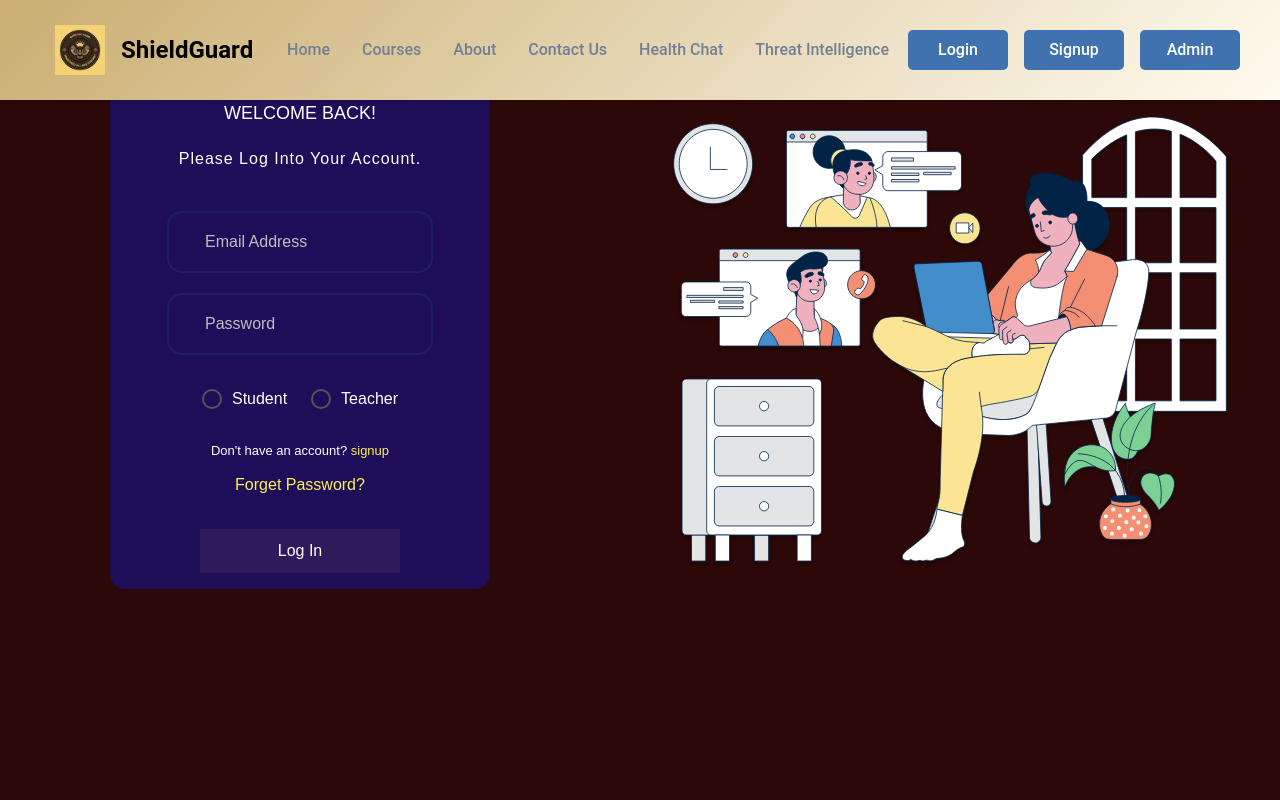
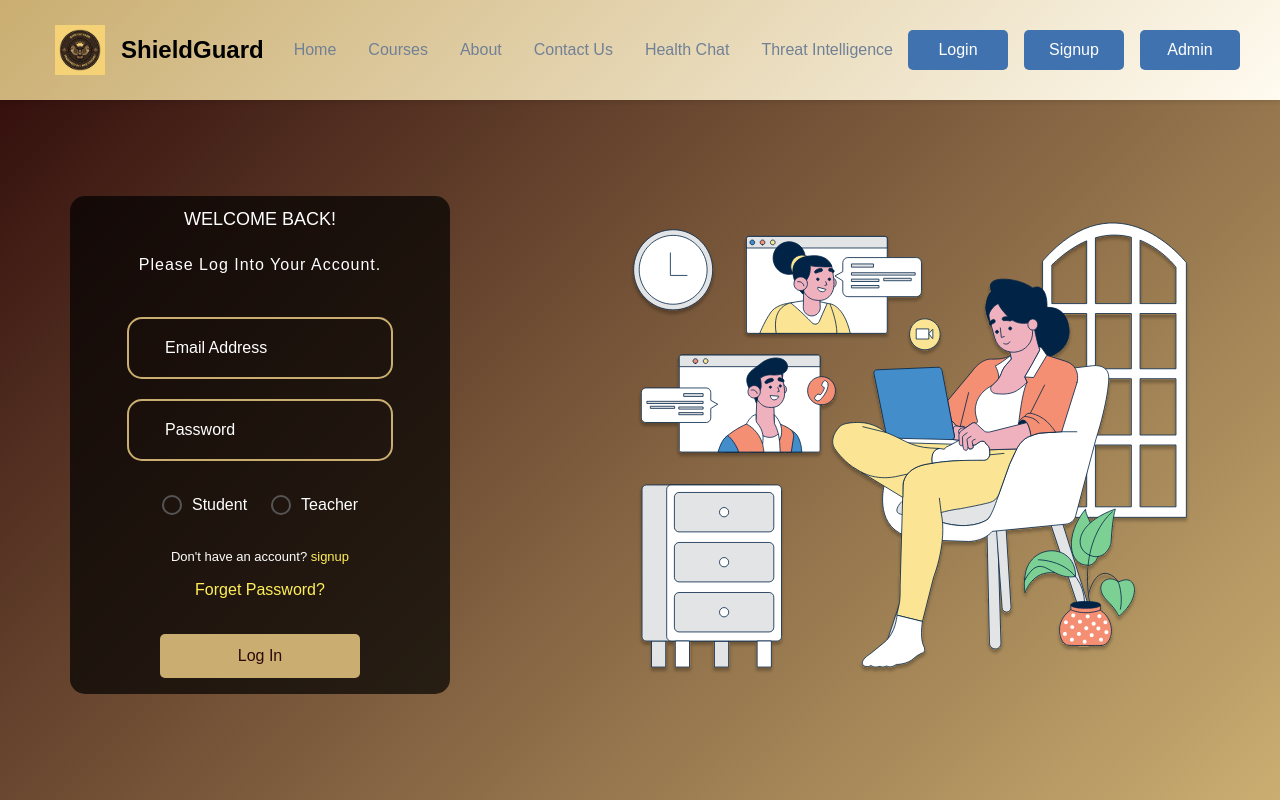
Before and after one commit to THE-DEEPDAS/ShieldGuard, a React (Vite) app in the folder frontend/: page /login in a window 1280 px wide. Built offline with nearby package versions, Linux system fonts and the light colour scheme; no server answers.

Commit message:
login and signup

```diff
--- a/frontend/src/Pages/Home/Landing/Landing.css
+++ b/frontend/src/Pages/Home/Landing/Landing.css
@@ -9,7 +9,7 @@ button:hover {
 
 /* === General Background === */
 body {
-    background-color: #2d0808; /* Set a consistent dark background color */
+    background: linear-gradient(135deg, #c7c426, #caae71); /* Gradient background */
     color: #ffffff; /* Ensure text is readable */
 }
 
--- a/frontend/src/Pages/Login/Login.css
+++ b/frontend/src/Pages/Login/Login.css
@@ -1,8 +1,18 @@
-.main{
-  margin-top: 10vh;
-  margin-left: 10vh;
-  color:white;
+body {
+    background: linear-gradient(135deg, #2d0808, #caae71); /* Gradient background */
+    color: #ffffff; /* Ensure text is readable */
     font-family: sans-serif;
+    min-height: 100vh; /* Ensure full page coverage */
+    margin: 0;
+    display: flex;
+    align-items: center;
+    justify-content: center;
+}
+
+.main {
+    width: 100%;
+    height: 100%; /* Ensure main takes full height */
+    color: #ffffff;
     display: flex;
     gap: 10rem;
     align-items: center;
@@ -13,53 +23,56 @@
     width: 0 !important;
 }
 
-.container{
+.container {
     min-height: auto;
- width:380px;
- background-color: #1e0e5a;
+    width: 380px;
+    background-color: rgba(0, 0, 0, 0.7); /* Semi-transparent black */
     text-align: center;
     border-radius: 15px;
 }
 
-.para1{
+.para1 {
     font-size: large;
     margin-top: 10px;
 }
 
-.logo{
+.logo {
     padding: 15px;
 }
 
-.para{
+.para {
     margin-top: 20px;
     font-size: 16px;
     letter-spacing: 1px;
 }
-.form{
-  margin-top:40px;
+
+.form {
+    margin-top: 40px;
 }
-.input-0{
-    border:0;
+
+.input-0 {
+    border: 0;
     outline: 0;
     background: transparent;
-    border: 2px solid rgb(28, 32, 98);
+    border: 2px solid #caae71; /* Light color for border */
     width: 70%;
-    padding-block: 17px ;
+    padding-block: 17px;
     border-radius: 15px;
     padding-left: 1rem;
-    color: white;
+    color: #ffffff;
 }
 
-.input-0::placeholder{
+.input-0::placeholder {
     font-size: 16px;
     padding-left: 20px;
+    color: #ffffff; /* Ensure placeholder is visible */
 }
 
-.input-2{
-  margin-top:20px;
+.input-2 {
+    margin-top: 20px;
 }
 
-.btns{
+.btns {
     margin-top: 2rem;
     display: flex;
     justify-content: center;
@@ -67,28 +80,30 @@
     margin-bottom: 1rem;
 }
 
-.btns-1{
-  background-color: #2f1a5b;
+.btns-1 {
+    background-color: #caae71; /* Light color for button */
     padding: 10px;
     width: 200px;
+    color: #2d0808; /* Dark text for contrast */
+    border-radius: 5px;
+    cursor: pointer;
 }
 
-.radio-btn{
+.btns-1:hover {
+    background-color: #e6c200; /* Slightly darker shade on hover */
+}
+
+.radio-btn {
     display: flex;
     justify-content: center;
     margin-top: 2rem;
 }
 
-.signup-link{
+.signup-link {
     margin-top: 20px;
     font-size: small;
 }
 
-.signup-link p{
-  color: #fff;
+.signup-link p {
+    color: #ffffff;
 }
-
-/* .signup-link .link{
-  color: green;
-  font-size: medium;
-} */
--- a/frontend/src/Pages/Signup/Styles.css
+++ b/frontend/src/Pages/Signup/Styles.css
@@ -1,111 +1,123 @@
-.section{
+body {
+    background: linear-gradient(135deg, #2d0808, #caae71); /* Gradient background */
+    color: #ffffff; /* Ensure text is readable */
+    font-family: sans-serif;
+    min-height: 100vh; /* Ensure full page coverage */
+    margin: 0;
     display: flex;
     align-items: center;
-   margin-left: 200px;
+    justify-content: center;
 }
 
-.article{
+.section {
+    display: flex;
+    align-items: center;
+    justify-content: center;
+    width: 100%;
+    height: 100%; /* Ensure section takes full height */
+}
+
+.article {
     min-height: auto;
     width: 23rem;
-    color: #FFF;
-    font-family: sans-serif;
-    background-color:#221864;
+    color: #ffffff;
+    background-color: rgba(0, 0, 0, 0.7); /* Semi-transparent black */
     padding: 3px;
     border-radius: 15px;
-    /* box-shadow: 2px 4px 10px black; */
     margin: auto;
     margin-top: 20px;
 }
 
-.logo-1{
+.logo-1 {
     margin-left: 30px;
 }
 
-.header{
+.header {
     text-align: center;
     margin-top: 5px;
 }
 
-.head{
+.head {
     font-size: 24px;
     letter-spacing: 1px;
     font-weight: 600;
 }
 
-.Sub-head{
+.Sub-head {
     margin-top: 10px;
     font-size: 14px;
 }
 
-.inpts{
+.inpts {
     text-align: center;
     margin-top: 15px;
 }
 
-.input-x{
-    border:0;
+.input-x {
+    border: 0;
     outline: 0;
     background: transparent;
-    border: 2px solid rgb(53, 7, 97);
+    border: 2px solid #caae71; /* Light color for border */
     width: 70%;
-    padding-block:10px ;
+    padding-block: 10px;
     border-radius: 10px;
     padding-left: 1rem;
-    color: white;
-    margin:10px;
+    color: #ffffff;
+    margin: 10px;
 }
 
-.input-x::placeholder{
+.input-x::placeholder {
     font-size: 16px;
     padding-left: 10px;
+    color: #ffffff; /* Ensure placeholder is visible */
 }
 
-.rad-btns{
+.rad-btns {
     margin: 1.2rem;
     margin-left: 5rem;
 }
 
-.signupage{
+.signupage {
     margin-top: 15px;
     text-align: center;
 }
-.signupage span{
+
+.signupage span {
     font-size: small;
 }
 
-.btn-4{
-    color: #FFF;
-    background-color:#22135f;
-    display:block;
+.btn-4 {
+    color: #ffffff;
+    background-color: #caae71; /* Light color for button */
+    display: block;
     text-align: center;
     margin-top: 20px;
     margin-left: 5.5rem;
-    width:50%;
+    width: 50%;
     padding: 10px;
     border-radius: 5px;
     transition: all linear 0.1s;
-
 }
 
-.btn-4:hover{
-    background-color: #04848492;
-    color:#fff;
+.btn-4:hover {
+    background-color: #e6c200; /* Slightly darker shade on hover */
+    color: #2d0808;
 }
 
-.btn{
+.btn {
     margin-bottom: 1rem;
 }
 
-.imgs{
+.imgs {
     width: 80%;
     margin-top: 40px;
 }
 
-.right-part{
+.right-part {
     margin-left: 90px;
 }
 
-.error-message{
-    color: #d41717;
+.error-message {
+    color: #ff4d4d; /* Red for error messages */
     font-size: 0.9rem;
 }
```
Lines whose indentation alone changed are shown as unchanged.
